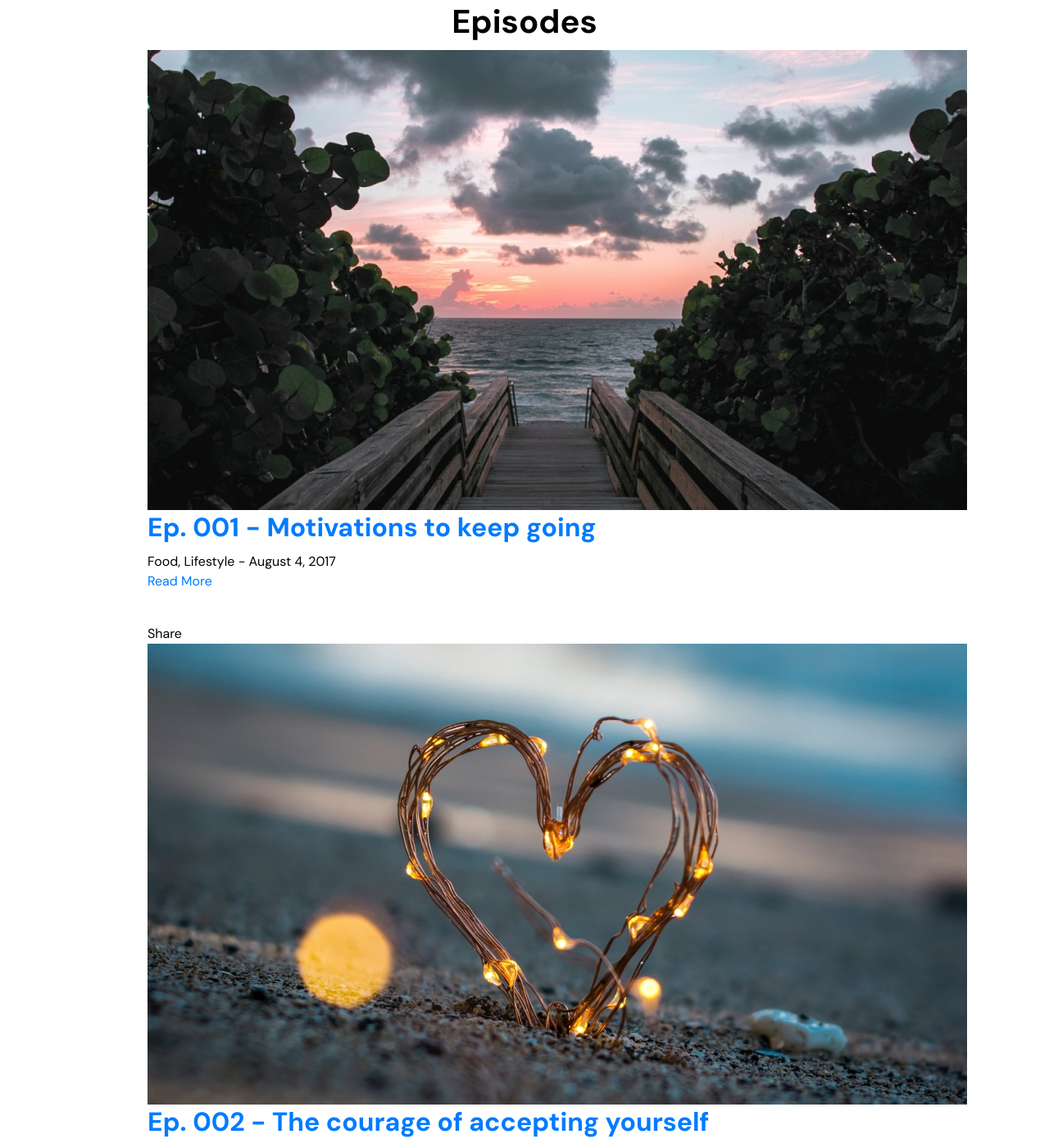
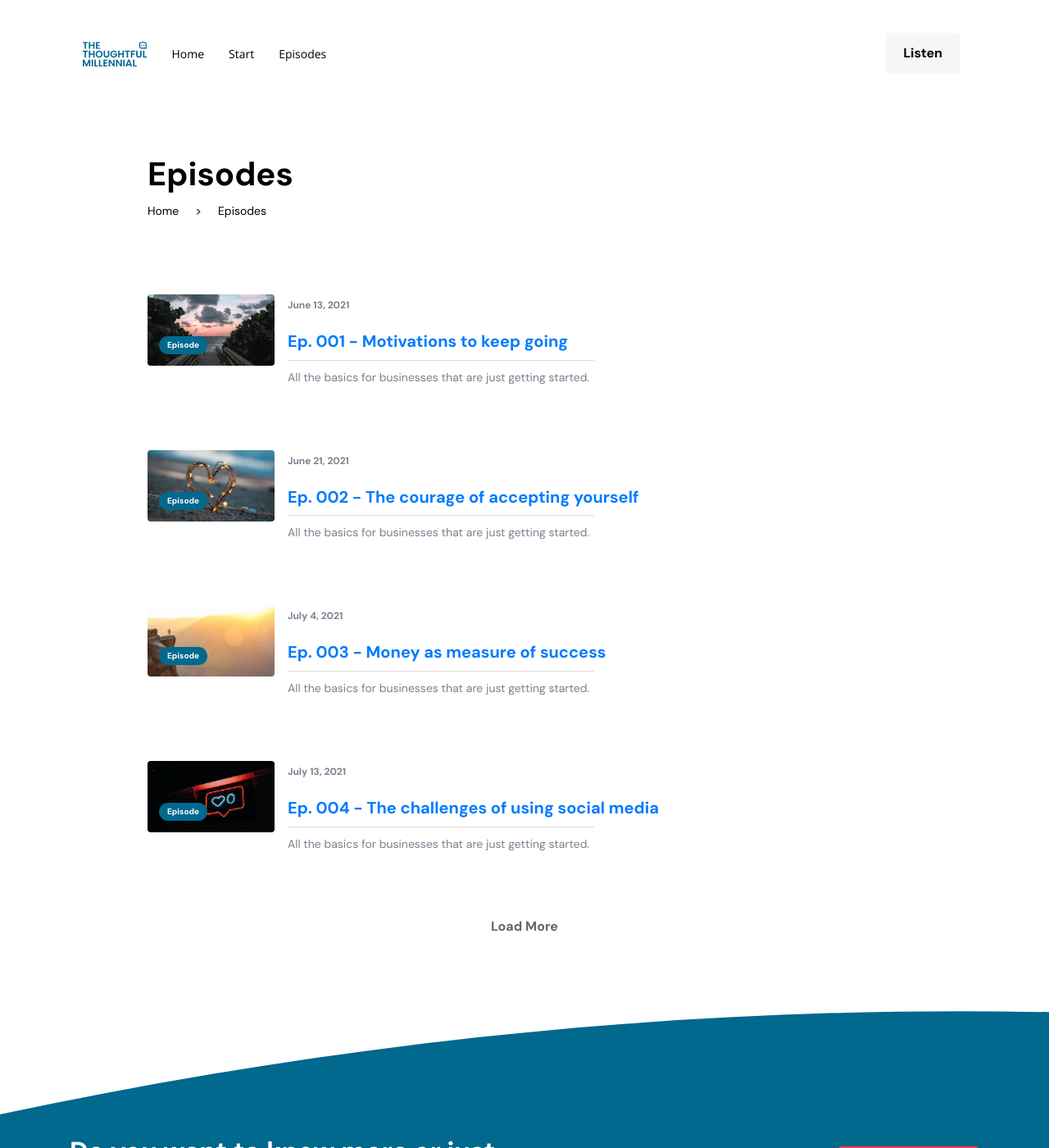
Before and after one commit to thethoughtfulmillennial/thethoughtfulmillennial.github.io, a Jekyll site: the page built from episodes.html, in a window 1280 px wide and 1400 px high. Shown: the whole window at 82% size. Built offline with Jekyll 4.4.1, drawn with Linux system fonts in a browser that asks for light colours; some of the changed text lies outside the part shown.

Commit message:
Updating footer links and episodes layout.

```diff
--- a/_includes/footer.html
+++ b/_includes/footer.html
@@ -15,30 +15,24 @@
 				</div>
 				<p class="font-os font-weight-semibold mb3">Listen here</p>
 				<div>
-					<button class="btn btn-app-download mr-2"><img src="/assets/images/spotify-1.svg"
-							alt="Spotify"></button>
-					<button class="btn btn-app-download"><img src="/assets/images/google-podcasts.svg"
-							alt="Google Podcasts"></button>
+					<a class="btn btn-app-download mr-2" href="https://open.spotify.com/show/1q7rBGWTg5me9BbnxztgdP" target="_blank"><img src="/assets/images/spotify-1.svg"
+							alt="Spotify"></a>
+					<a class="btn btn-app-download" href="https://www.google.com/podcasts?feed=aHR0cHM6Ly9hbmNob3IuZm0vcy81OTdkMmNkNC9wb2RjYXN0L3Jzcw=="
+					target="_blank"><img src="/assets/images/google-podcasts.svg"
+							alt="Google Podcasts"></a>
 				</div>
 			</div>
 			<div class="col-md-4 mt-3 mt-md-0">
 				<nav>
 					<ul class="nav flex-column">
 						<li class="nav-item">
-							<a href="#!" class="nav-link">About</a>
+							<a href="/start.html" class="nav-link">Start</a>
 						</li>
 						<li class="nav-item">
-							<a href="#!" class="nav-link">Services</a>
+							<a href="/episodes.html" class="nav-link">Episodes</a>
 						</li>
 						<li class="nav-item">
-							<a href="#!" class="nav-link">Careers <span
-									class="badge badge-pill badge-secondary ml-3">Hiring</span></a>
-						</li>
-						<li class="nav-item">
-							<a href="#!" class="nav-link">Blog</a>
-						</li>
-						<li class="nav-item">
-							<a href="#!" class="nav-link">Shop with us</a>
+							<a href="/contact.html" class="nav-link">Contact</a>
 						</li>
 					</ul>
 				</nav>
--- a/episodes.html
+++ b/episodes.html
@@ -1,36 +1,51 @@
 ---
 layout: default
 ---
+{% include navigation.html %}
 
-<section class="blog-post style-four pad-75">
+<section class="page-blog">
 	<div class="container">
-		<div class="row justify-content-center">
-			<div class="col-sm-12 text-center">
-				<div class="page-title pad-bottom-50">
-					<h1><b>Episodes</b></h1>
-				</div>
-			</div>
-			<div class="col-lg-10">
-				{% for episode in site.episodes %}
-				<article class="has-animation" data-delay="0">
-					<div class="entry-media">
-						<img src="/assets/images/{{ episode.banner_image }}" alt="post-image" class="episode-image">
+		<div class="row">
+			<div class="col-lg-10 offset-lg-1">
+				<section class="page-header">
+					<h1>Episodes</h1>
+					<nav aria-label="breadcrumb">
+						<ol class="breadcrumb foi-breadcrumb">
+							<li class="breadcrumb-item"><a href="/index.html">Home</a></li>
+							<li class="breadcrumb-item active" aria-current="page"><a href="/episodes.html">Episodes</a></li>
+						</ol>
+					</nav>
+				</section>
+				<section class="foi-page-section pt-0">
+					<div class="row">
+						{% for episode in site.episodes %}
+						<div class="col-12">
+							<a href="{{ site.url }}{{ episode.url }}" class="text-decoration-none">
+								<article class="blog-post media">
+									<div class="blog-post-thumbnail-wrapper">
+										<img src="/assets/images/{{ episode.banner_image }}" alt="blog" width="155px"
+											class="blog-post-thumbnail mr-md-3">
+										<span class="blog-post-badge">Episode</span>
+									</div>
+									<div class="media-body">
+										<p class="blog-post-date">{{ episode.date | date: "%B %-d, %Y" }}</p>
+										<h5 class="blog-post-title">{{ episode.title }}</h5>
+										<p class="blog-post-excerpt">All the basics for businesses that are just getting
+											started.</p>
+									</div>
+								</article>
+							</a>
+						</div>
+						{% endfor %}
 					</div>
-					<div class="entry-meta-content">
-						<h2 class="entry-title"><a href="{{ site.url }}{{ episode.url }}">{{ episode.title }}</a></h2>
-						<span class="entry-meta">Food, Lifestyle <span>- </span>August 4, 2017</span>
-						<div class="entry-content-bottom">
-							<a href="{{ site.url }}{{ episode.url }}" class="entry-read-more"><span></span>Read More</a>
-							<ul class="social-share list-inline">
-								<li class="list-inline-item"><a href="#"><i class="ri-facebook-line"></i></a></li>
-								<li class="list-inline-item"><a href="#"><i class="ri-twitter-line"></i></a></li>
-								<li class="list-inline-item"><a href="#"><i class="ri-linkedin-line"></i></a></li>
-							</ul>
-							<span class="entry-share">Share</span>
+					<div class="row">
+						<div class="col-12">
+							<p class="text-center">
+								<a href="#!" class="load-more-link">Load More</a>
+							</p>
 						</div>
 					</div>
-				</article>
-				{% endfor %}
+				</section>
 			</div>
 		</div>
 	</div>
```
